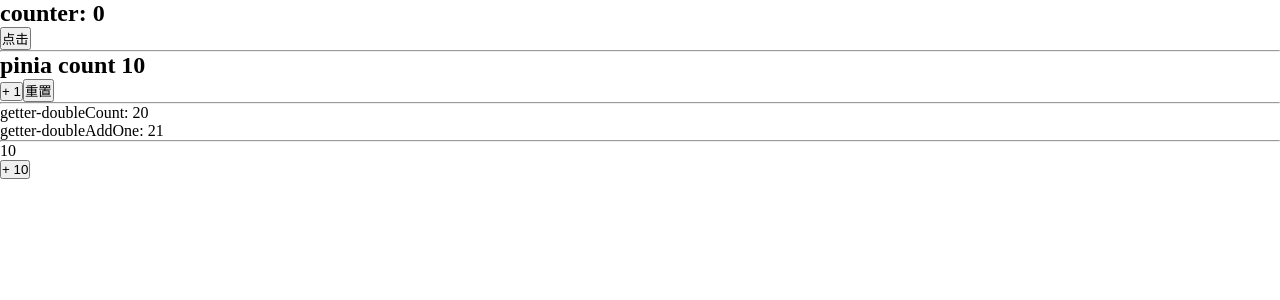
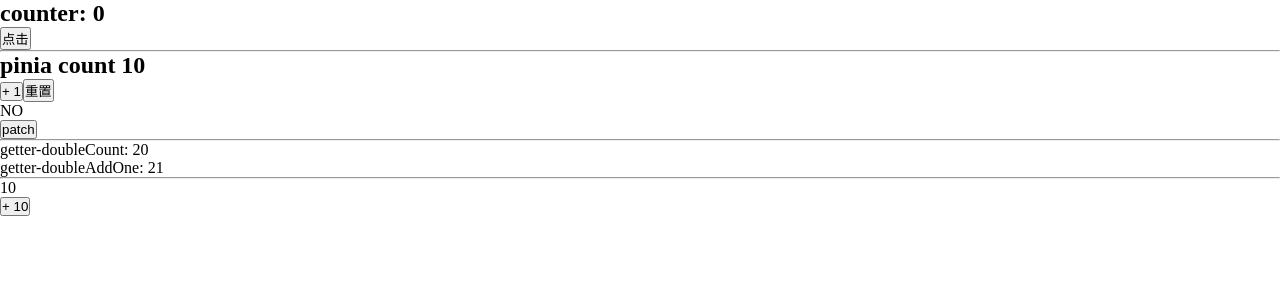
Before and after one commit to Ayu-1019/vue3-cms, a Vue app: page /#/test in a window 1280 px wide. Shown: the top 300 px of the page. Built offline with nearby package versions, Linux system fonts and the light colour scheme.

Commit message:
feat: patch

```diff
--- a/src/views/test.vue
+++ b/src/views/test.vue
@@ -1,5 +1,5 @@
 <script lang="ts" setup>
-import useCount from '@/store/count'
+import useCount from '@/store/count';
 import { ref, watchEffect } from '@vue/runtime-core';
 
 let counter = ref(0);
@@ -11,16 +11,23 @@
 const countStore = useCount();
 
 const onClick = () => {
-  countStore.count++
-}
+  countStore.count++;
+};
 
 const resetCount = () => {
-  countStore.$reset()
-}
+  countStore.$reset();
+};
+
+const patchCount = () => {
+  countStore.$patch({
+    count: 666,
+    user: 'alive'
+  });
+};
 
 const action = () => {
-  countStore.increment(10)
-}
+  countStore.increment(10);
+};
 
 // 返回值为一个函数 执行就会停止监听
 const stopWatch = watchEffect(() => {
@@ -37,17 +44,20 @@
 <template>
   <h2>counter: {{ counter }}</h2>
   <button @click="counterAdd">点击</button>
-  <hr>
+  <hr />
   <h2>pinia count {{ countStore.count }}</h2>
   <button @click="onClick">+ 1</button>
   <button @click="resetCount">重置</button>
-  <hr>
+  <div>
+    {{ countStore.user ? 'YES' : 'NO' }}
+  </div>
+  <button @click="patchCount">patch</button>
+  <hr />
   <div>getter-doubleCount: {{ countStore.doubleCount }}</div>
   <div>getter-doubleAddOne: {{ countStore.doubleAddOne }}</div>
-  <hr>
+  <hr />
   <div>{{ countStore.count }}</div>
   <button @click="action">+ 10</button>
 </template>
 
-<style lang="less" scoped>
-</style>
+<style lang="less" scoped></style>
```
